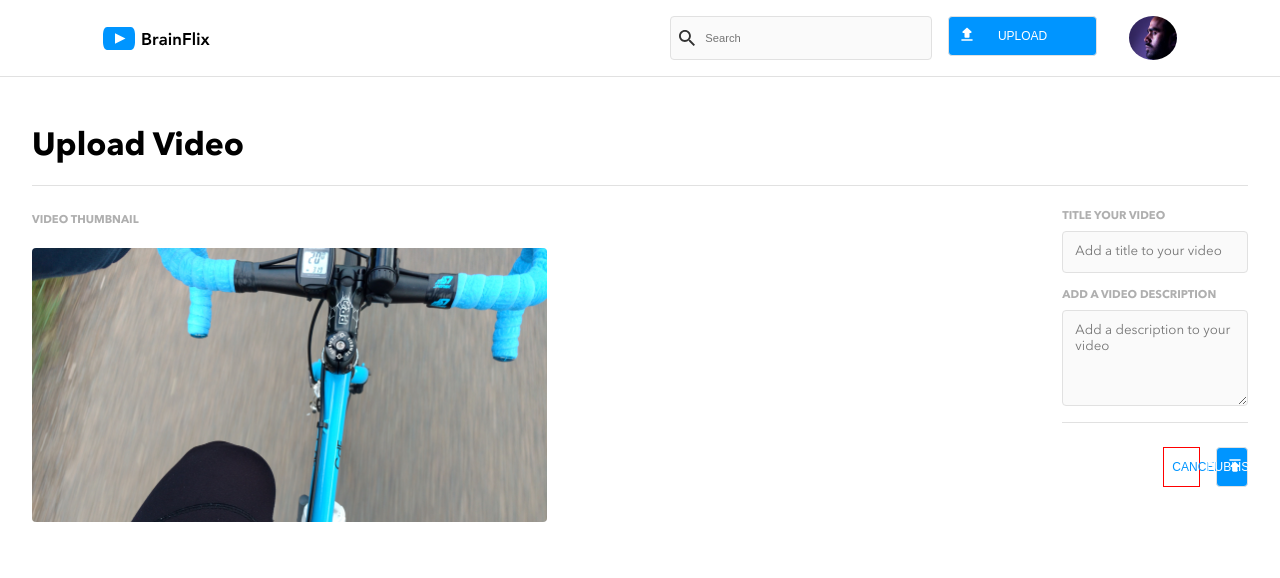
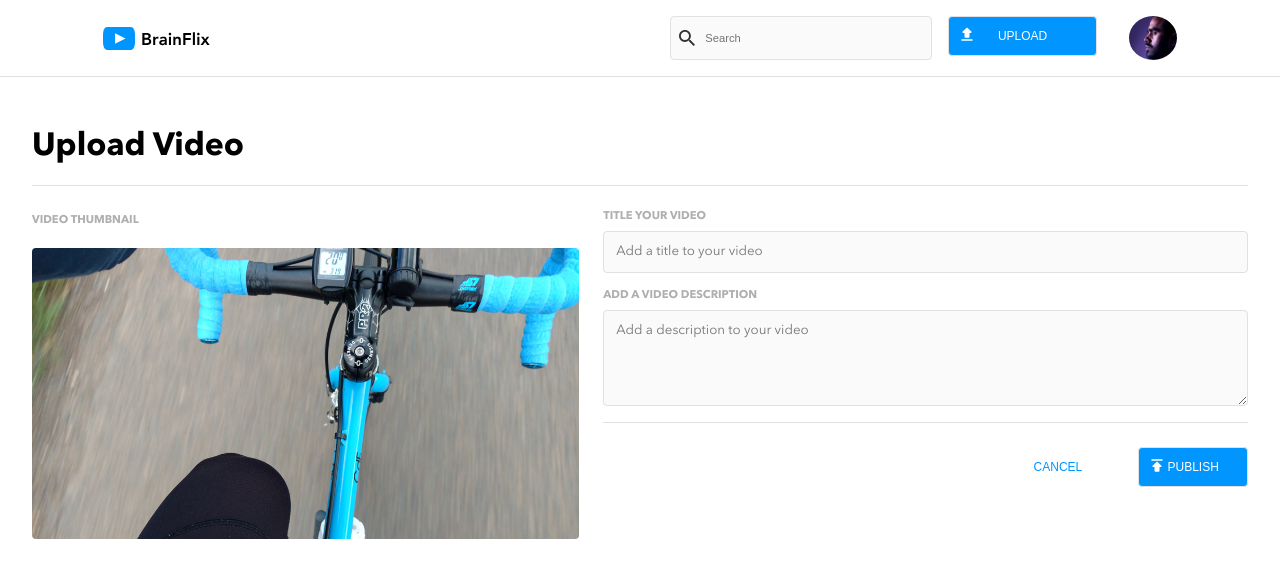
Before and after one commit to alisapromthep/alisa-promthep-brainflix, a React (Create React App) app: page /upload in a window 1280 px wide. Shown: the top 578 px of the page. Built offline with nearby package versions, Linux system fonts and the light colour scheme.

Commit message:
further adjustment to tablet upload page, still need to move form buttons under to aling thumnail img and input boxes

```diff
--- a/src/App.scss
+++ b/src/App.scss
@@ -23,7 +23,6 @@ body {
     padding: 0.5rem;
     width: 100%;
     margin: 1rem 0;
-    border: 1px solid red;
 
     @include tablet {
       width: 20%;
--- a/src/components/UploadForm/UploadForm.scss
+++ b/src/components/UploadForm/UploadForm.scss
@@ -13,6 +13,10 @@
 
         &-container {
             @include flex-column;
+
+            @include desktop {
+                margin-right: 1.5rem;
+            }
         }
 
         &-label {
@@ -26,6 +30,10 @@
             @include tablet {
                 width: 50%;
             }
+
+            @include desktop {
+                width: 100%;
+            }
         }
     }
 }
@@ -36,6 +44,7 @@
 
     @include desktop {
         margin: 0;
+        width: 100%;
     }
 
     &__label {
```
